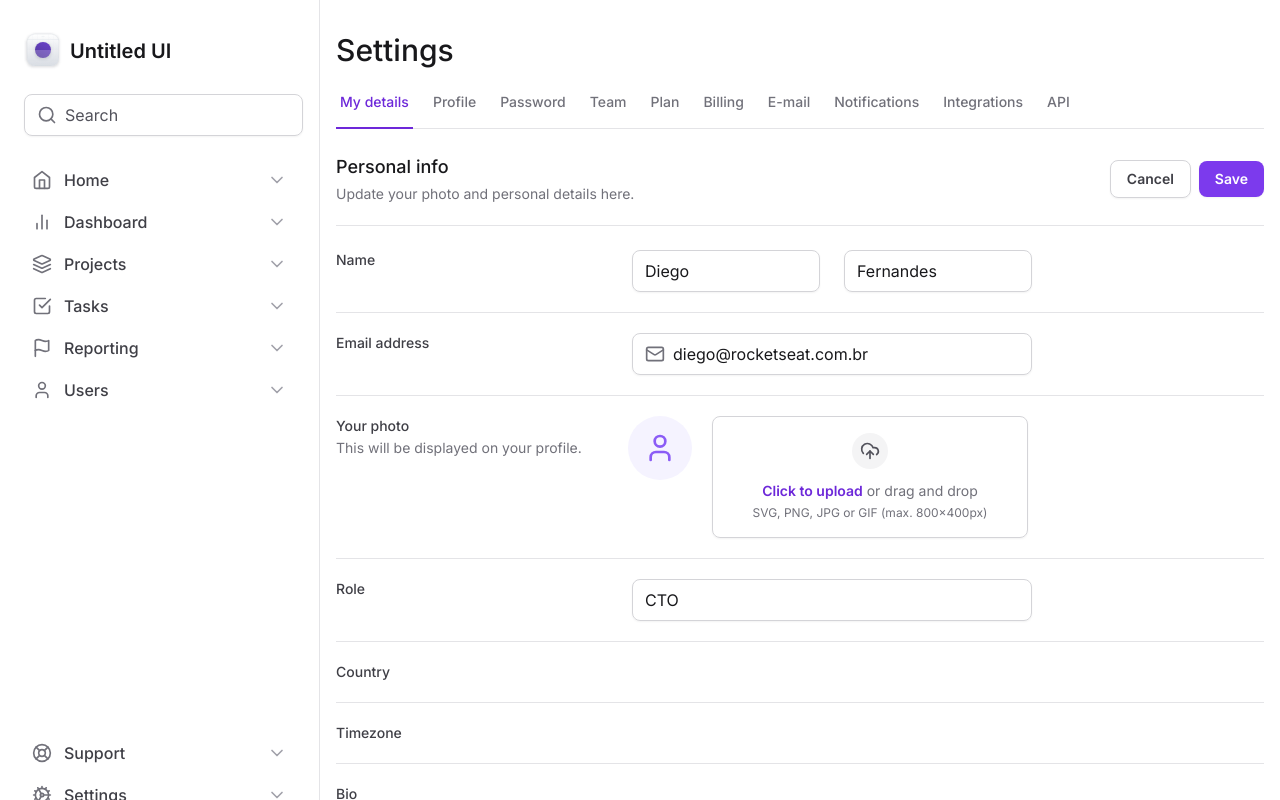
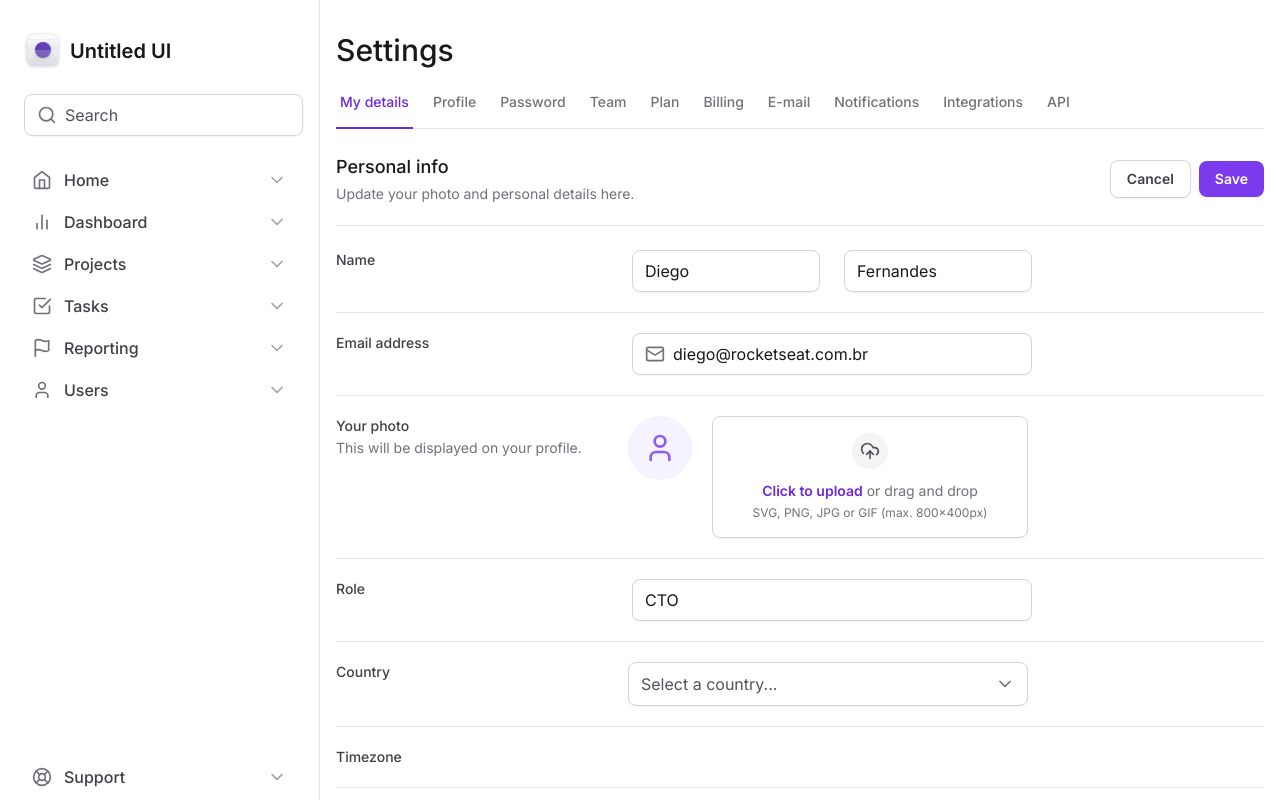
Before and after one commit to ivanrpassos/masterizando-o-tailwind, a Next.js app: page / in a window 1280 px wide. Shown: the top 800 px of the page. Built offline with nearby package versions, Linux system fonts and the light colour scheme.

Commit message:
Aula 21 - Criando Select de Pais

```diff
--- /dev/null
+++ b/app/components/Form/Select.tsx
@@ -0,0 +1,59 @@
+'use client'
+
+import * as SelectPrimitive from '@radix-ui/react-select'
+import { Check, ChevronDown } from 'lucide-react'
+
+export interface SelectProps {}
+
+export function Select(props: SelectProps) {
+  return (
+    <SelectPrimitive.Root>
+      <SelectPrimitive.Trigger className="flex h-11 w-full items-center justify-between gap-2 rounded-lg border border-zinc-300 px-3 py-2 shadow-sm data-[placeholder]:text-zinc-600">
+        <SelectPrimitive.Value
+          placeholder="Select a country..."
+          className="text-black"
+        />
+        <SelectPrimitive.Icon>
+          <ChevronDown className="h-5 w-5 text-zinc-500" />
+        </SelectPrimitive.Icon>
+      </SelectPrimitive.Trigger>
+
+      <SelectPrimitive.Portal>
+        <SelectPrimitive.Content
+          side="bottom"
+          position="popper"
+          sideOffset={8}
+          className="z-10 w-[--radix-select-trigger-width] overflow-hidden rounded-lg border border-zinc-200 bg-white"
+        >
+          <SelectPrimitive.Viewport>
+            <SelectPrimitive.Item
+              value="br"
+              className="flex items-center justify-between gap-2 px-3 py-2.5 outline-none data-[highlighted]:bg-zinc-50"
+            >
+              <SelectPrimitive.ItemText className="text-black">
+                Brazil
+              </SelectPrimitive.ItemText>
+
+              <SelectPrimitive.ItemIndicator>
+                <Check className="h-4 w-4 text-violet-500" />
+              </SelectPrimitive.ItemIndicator>
+            </SelectPrimitive.Item>
+
+            <SelectPrimitive.Item
+              value="us"
+              className="flex items-center justify-between gap-2 px-3 py-2.5 outline-none data-[highlighted]:bg-zinc-50"
+            >
+              <SelectPrimitive.ItemText className="text-black">
+                United States
+              </SelectPrimitive.ItemText>
+
+              <SelectPrimitive.ItemIndicator>
+                <Check className="h-4 w-4 text-violet-500" />
+              </SelectPrimitive.ItemIndicator>
+            </SelectPrimitive.Item>
+          </SelectPrimitive.Viewport>
+        </SelectPrimitive.Content>
+      </SelectPrimitive.Portal>
+    </SelectPrimitive.Root>
+  )
+}
--- a/app/page.tsx
+++ b/app/page.tsx
@@ -2,6 +2,7 @@ import { Mail } from 'lucide-react'
 import * as FileInput from './components/Form/FileInput'
 import * as Input from './components/Input'
 import { SettingsTabs } from './components/SettingsTabs'
+import { Select } from './components/Form/Select'
 
 export default function Home() {
   return (
@@ -109,7 +110,7 @@ export default function Home() {
             >
               Country
             </label>
-            <div />
+            <Select />
           </div>
 
           <div className="grid grid-cols-form gap-3 pt-5">
--- a/package.json
+++ b/package.json
@@ -9,6 +9,7 @@
     "lint": "next lint"
   },
   "dependencies": {
+    "@radix-ui/react-select": "^2.0.0",
     "@radix-ui/react-tabs": "^1.0.4",
     "@types/node": "20.6.0",
     "@types/react": "18.2.21",
```
Also changed, not shown: 1 other file (tests, documents, lock files or other folders).
